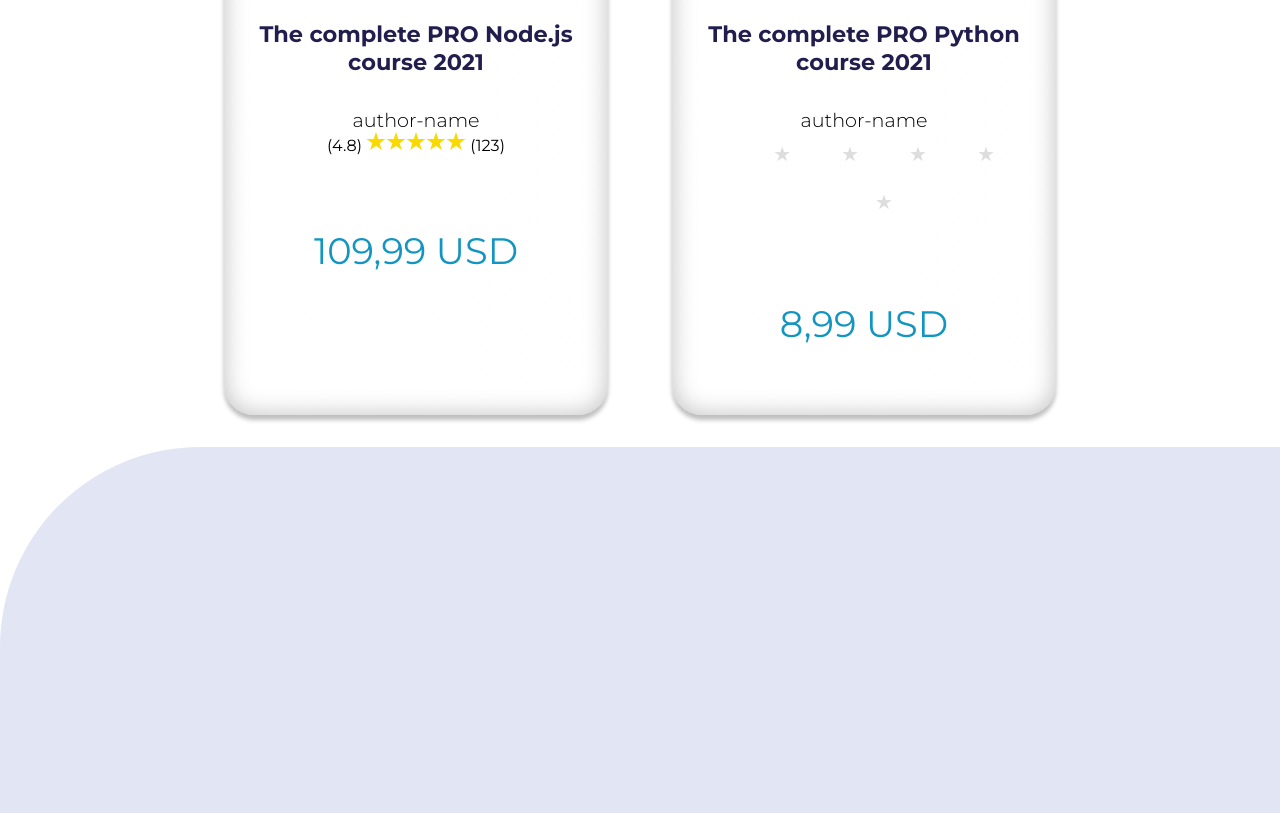
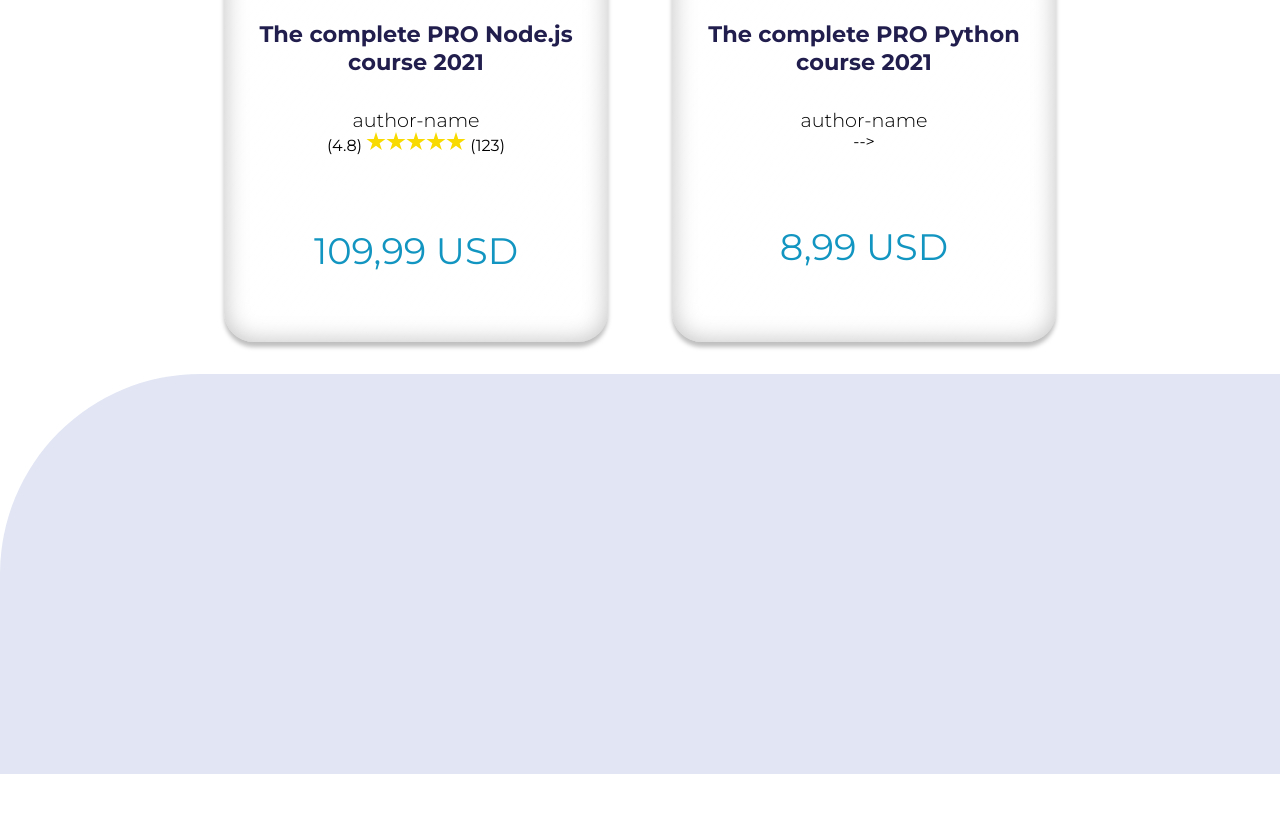
Before and after one commit to yuriikaterlin/Course-Evaluation, an Angular app: page / in a window 1280 px wide. Shown: the part 3260-4073 px from the top of the page. After the commit the page ends 4034 px from the top, so only its background shows below. Built offline with nearby package versions, Linux system fonts and the light colour scheme.

Commit message:
just coment some code

```diff
--- a/src/app/main-page/main-page.component.html
+++ b/src/app/main-page/main-page.component.html
@@ -474,15 +474,15 @@
     <div class="shop-card-body">
       <div class="author">author-name</div>
 
-      <div class="row">
+      <!-- <div class="row">
         <div class="col-sm-12">
             <ul class="list-inline rating-list" *ngFor="let star of stars; let i= index" style="display: inline-block">
                 <li (click)="countStar(star)" id="{{'starId'+i}}" [ngClass]="{'selected': (star <= selectedValue)}" (mouseover)="addClass(star)" (mouseout)="removeClass(star)"> ★
                     <!-- <i class="mdi mdi-star ">★</i> -->
-                </li>
+                <!-- </li>
             </ul>
         </div>
-      </div>
+      </div> --> -->
       <div class="price">8,99 USD</div>
     </div>
   </div>
--- a/src/app/main-page/main-page.component.scss
+++ b/src/app/main-page/main-page.component.scss
@@ -1,5 +1,4 @@
-@import url("https://fonts.googleapis.com/css2?family=Montserrat:wght@200-900&display=swap");
-
+@import url('https://fonts.googleapis.com/css2?family=Montserrat:wght@100;200;300;400;500;600;700;800;900&display=swap');
 .container {
   margin: 2em auto;
   width: 80%;
@@ -161,27 +160,27 @@ main {
         font-size: 1.2em;
       }
 
-      .rating-list {
-        li {
-          font-size: 20px;
-          float: right;
-          color: #ddd;
-          padding: 10px 5px;
-          &:hover {
-            color: #ffd700;
-            ~ {
-              li {
-                color: #ffd700;
-              }
-            }
-          }
-        }
-        li.selected {
-          color: #ffd700;
-        }
-        display: inline-block;
-        list-style: none;
-      }
+      // .rating-list {
+      //   li {
+      //     font-size: 20px;
+      //     float: right;
+      //     color: #ddd;
+      //     padding: 10px 5px;
+      //     &:hover {
+      //       color: #ffd700;
+      //       ~ {
+      //         li {
+      //           color: #ffd700;
+      //         }
+      //       }
+      //     }
+      //   }
+      //   li.selected {
+      //     color: #ffd700;
+      //   }
+      //   display: inline-block;
+      //   list-style: none;
+      // }
 
       .price {
         padding-top: 2em;
--- a/src/app/main-page/main-page.component.ts
+++ b/src/app/main-page/main-page.component.ts
@@ -7,30 +7,30 @@ import { Component, OnInit } from '@angular/core';
 })
 export class MainPageComponent  {
 
-  stars: number[] = [1, 2, 3, 4, 5];
-  selectedValue: number = 0;
+  // stars: number[] = [1, 2, 3, 4, 5];
+  // selectedValue: number = 0;
 
-  countStar(star: any) {
-      this.selectedValue = star;
-    }
+  // countStar(star: any) {
+  //     this.selectedValue = star;
+  //   }
 
-  addClass(star: any) {
-     console.log("star", star);
-     console.log("selectedvalue", this.selectedValue);
-     let ab = "";
-     for (let i = 0; i < star; i++) {
-       console.log("star i", star);
-       ab = "starId" + i;
-       document.getElementById(ab)!.classList.add("selected");
-     }
-  }
-  removeClass(star: any) {
-     console.log("removestar", star);
-     let ab = "";
-    for (let i = star-1; i >= this.selectedValue; i--) {
-       console.log("star i", star);
-       ab = "starId" + i;
-       document.getElementById(ab)!.classList.remove("selected");
-     }
-  }
+  // addClass(star: any) {
+  //    console.log("star", star);
+  //    console.log("selectedvalue", this.selectedValue);
+  //    let ab = "";
+  //    for (let i = 0; i < star; i++) {
+  //      console.log("star i", star);
+  //      ab = "starId" + i;
+  //      document.getElementById(ab)!.classList.add("selected");
+  //    }
+  // }
+  // removeClass(star: any) {
+  //    console.log("removestar", star);
+  //    let ab = "";
+  //   for (let i = star-1; i >= this.selectedValue; i--) {
+  //      console.log("star i", star);
+  //      ab = "starId" + i;
+  //      document.getElementById(ab)!.classList.remove("selected");
+  //    }
+  // }
 }
```
